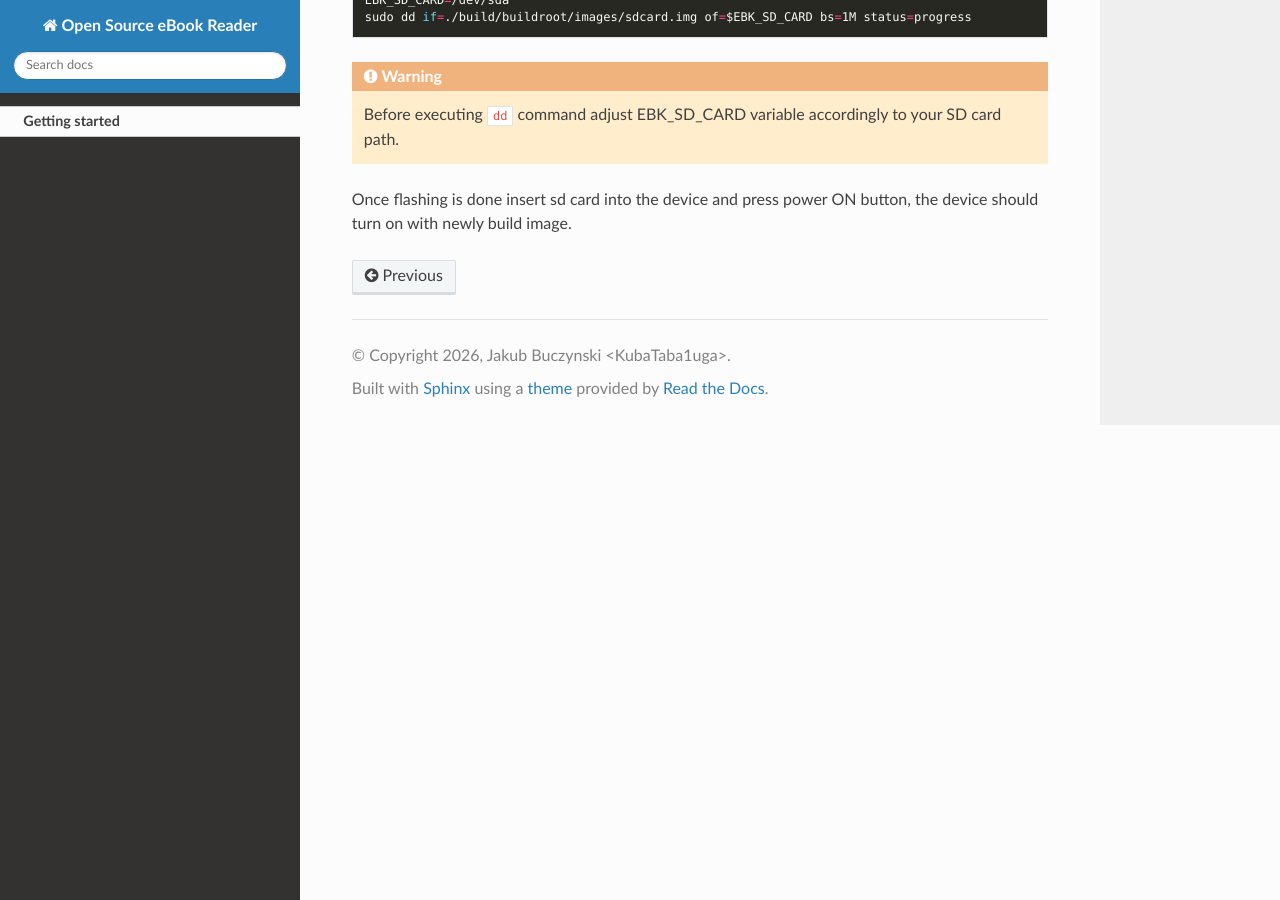
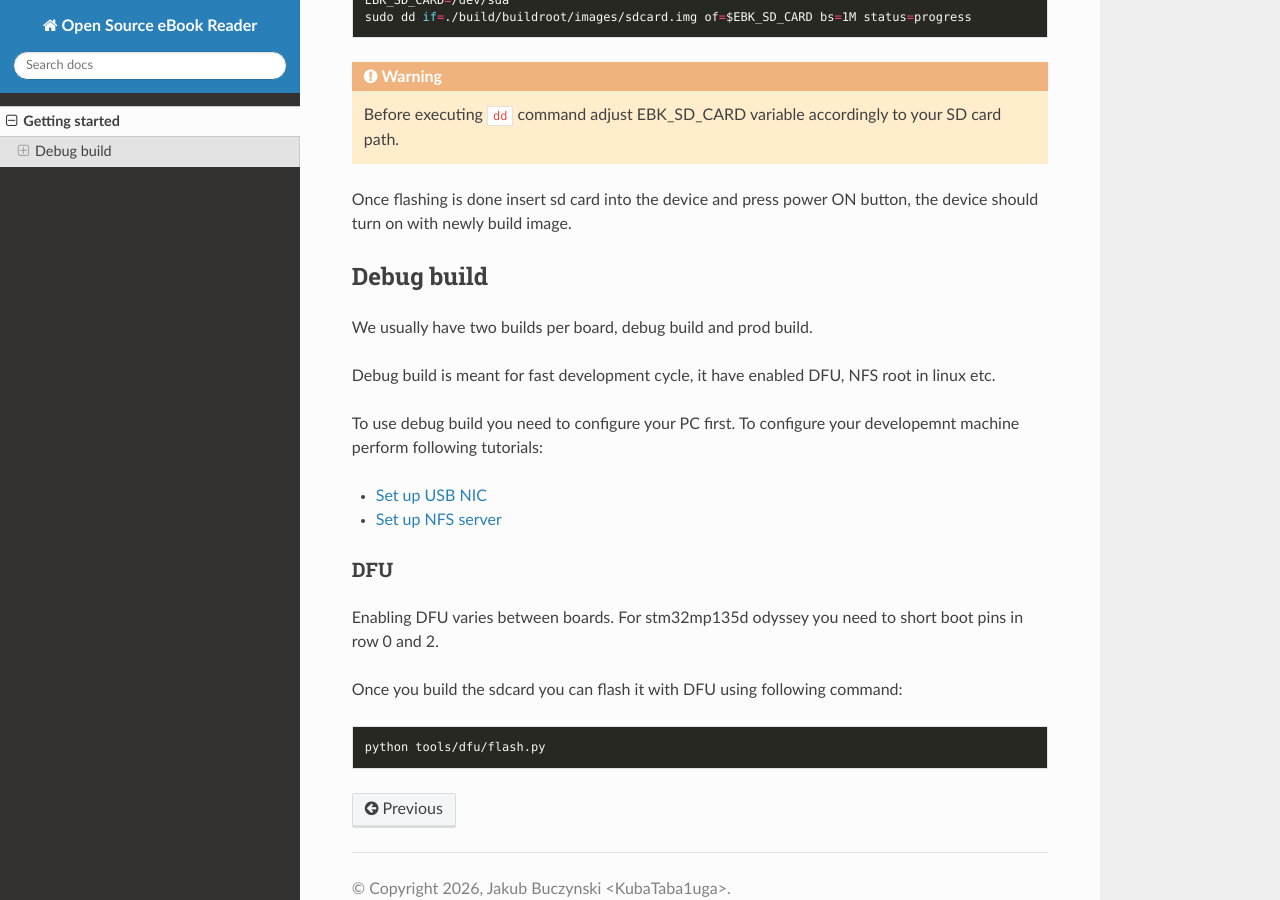
Before and after one commit to KubaTaba1uga/open_source_ebook_reader, a Sphinx documentation site: the page built from docs/getting_started.md, in a window 1280 px wide and 900 px high, scrolled down 1077 px. Built offline with Sphinx 7.4.7 and the Read the Docs theme 3.1.0, drawn with Linux system fonts in a browser that asks for light colours.

Commit message:
improve docs

````diff
--- a/docs/getting_started.md
+++ b/docs/getting_started.md
@@ -50,3 +50,23 @@ Before executing `dd` command adjust EBK_SD_CARD variable accordingly to your SD
 ```
 
 Once flashing is done insert sd card into the device and press power ON button, the device should turn on with newly build image.
+
+
+## Debug build
+
+We usually have two builds per board, debug build and prod build.
+
+Debug build is meant for fast development cycle, it have enabled DFU, NFS root in linux etc.
+
+To use debug build you need to configure your PC first. To configure your developemnt machine perform following tutorials:
+- [Set up USB NIC](debug/usb_net.md)
+- [Set up NFS server](debug/nfs.md)
+
+### DFU
+
+Enabling DFU varies between boards. For stm32mp135d odyssey you need to short boot pins in row 0 and 2.
+
+Once you build the sdcard you can flash it with DFU using following command:
+```bash
+python tools/dfu/flash.py
+```
````
Also changed, not shown: docs/debug/nfs.md (added, +22 -0 lines), docs/debug/usb_net.md (added, +31 -0 lines), 2 other files.
